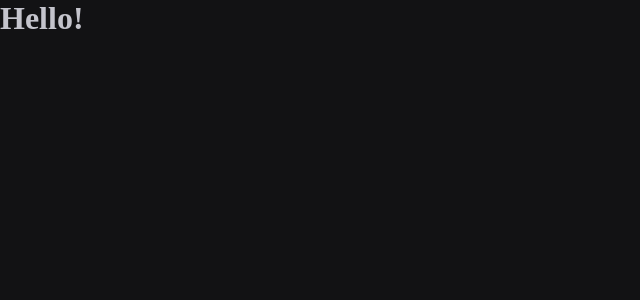
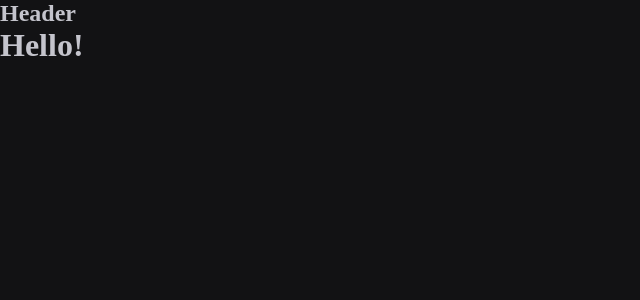
Before and after one commit to alesandraisla/ReactJs-Timer-Rocketseat, a React (Vite) app: page / in a window 1280 px wide. Shown: the top 300 px of the page, without its empty margins (0-640 px from the left). Built offline with nearby package versions, Linux system fonts and the light colour scheme.

Commit message:
Layout de rotas

```diff
--- a/src/Router.tsx
+++ b/src/Router.tsx
@@ -1,12 +1,15 @@
 import { Route, Routes } from 'react-router-dom'
+import { DefaultLayout } from './layouts/DefaultLayout'
 import { History } from './pages/History'
 import { Home } from './pages/Home'
 
 export function Router() {
   return (
     <Routes>
-      <Route path="/" element={<Home />} />
-      <Route path="/history" element={<History />} />
+      <Route path="/" element={<DefaultLayout />}>
+        <Route path="/" element={<Home />} />
+        <Route path="/history" element={<History />} />
+      </Route>
     </Routes>
   )
 }
--- /dev/null
+++ b/src/components/Header.tsx
@@ -0,0 +1,3 @@
+export function Header() {
+  return <h2>Header</h2>
+}
--- /dev/null
+++ b/src/layouts/DefaultLayout.tsx
@@ -0,0 +1,11 @@
+import { Outlet } from 'react-router-dom'
+import { Header } from '../components/Header'
+
+export function DefaultLayout() {
+  return (
+    <div>
+      <Header />
+      <Outlet />
+    </div>
+  )
+}
```
